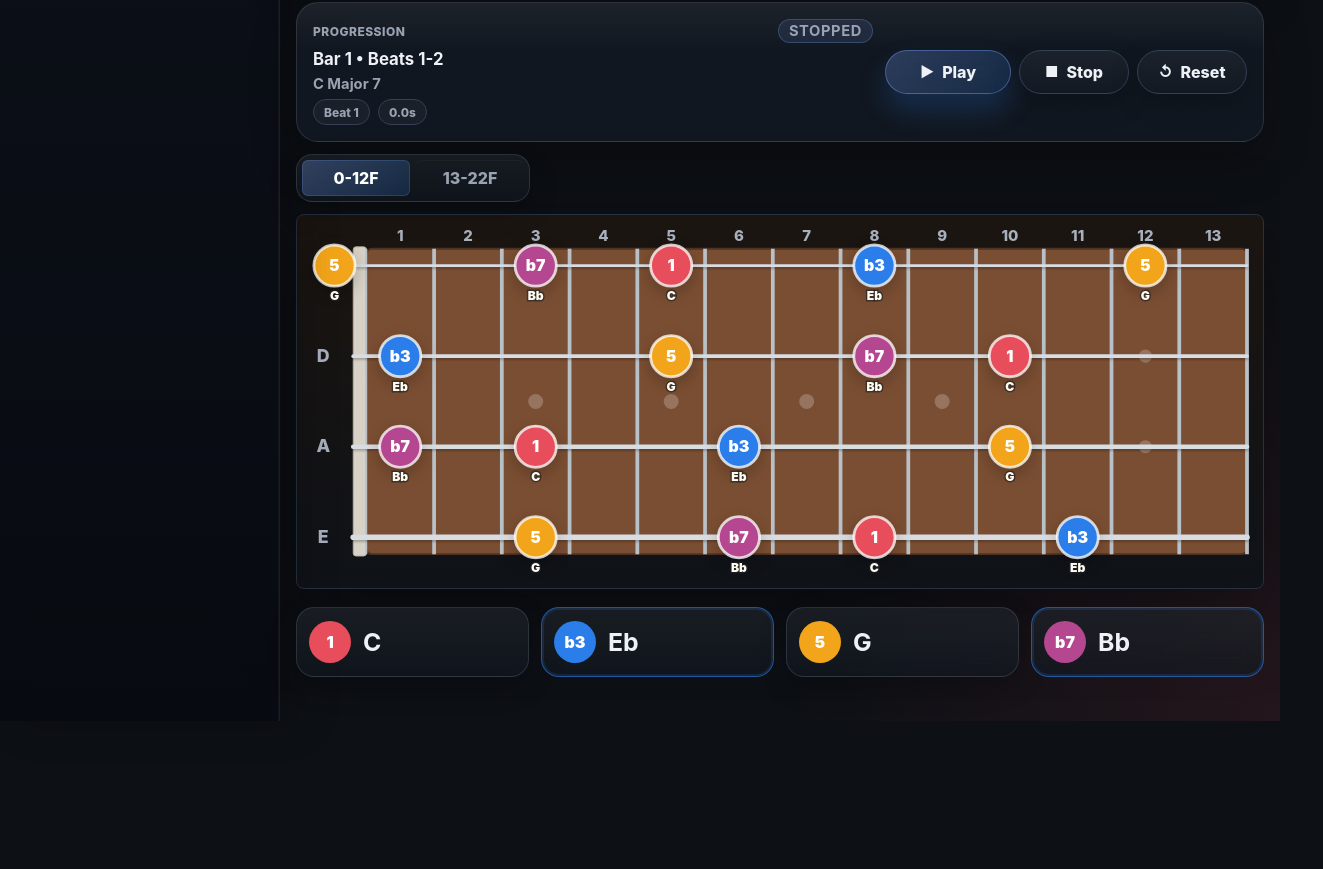
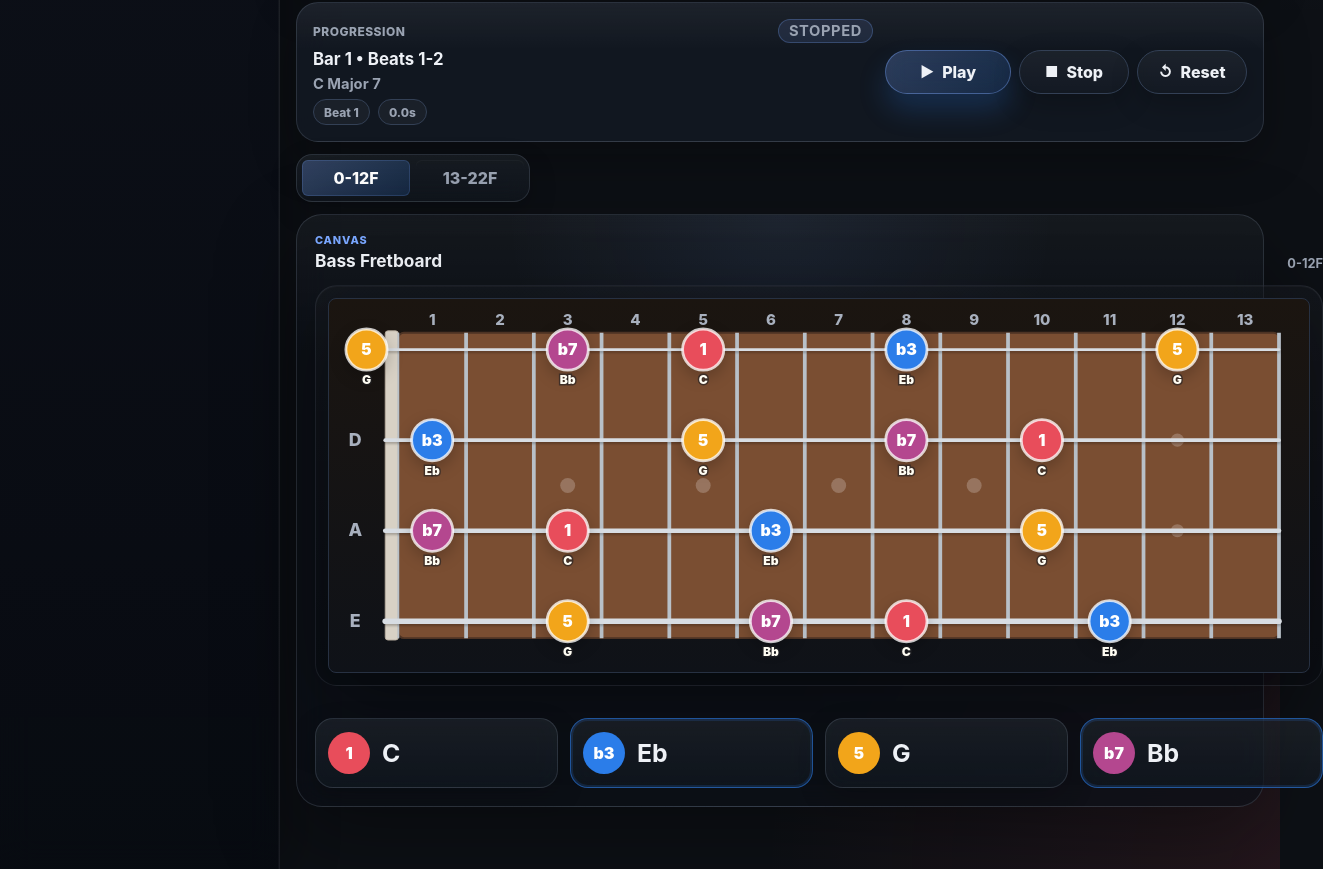
Before and after one commit to muu-ima/muu-fret-degree, a Next.js app: page / in a window 1280 px wide. Shown: the part 656-1525 px from the top of the page, 1323 px wide, since content can reach past the window. Before the commit the page ends 1377 px from the top, so only its background shows below. Built offline with nearby package versions, Linux system fonts and the light colour scheme.

Commit message:
Add fretboard canvas shell

```diff
--- a/app/components/PracticeWorkspace.tsx
+++ b/app/components/PracticeWorkspace.tsx
@@ -365,6 +365,16 @@ export function PracticeWorkspace({ showProgressionEditor, pageMode }: PracticeW
         onSelectFretRange={setSelectedFretRangeId}
       />
 
+      <section className="fretboardCanvas">
+        <div className="fretboardCanvasHeader">
+          <div>
+            <p className="fretboardCanvasEyebrow">Canvas</p>
+            <strong>Bass Fretboard</strong>
+          </div>
+          <span>{selectedFretRange.label}</span>
+        </div>
+
+        <div className="fretboardCanvasStage">
           <BassFretboard
             notes={notes}
             tuning={tuning}
@@ -377,8 +387,12 @@ export function PracticeWorkspace({ showProgressionEditor, pageMode }: PracticeW
             fretRange={selectedFretRange}
             onPlayNote={playNote}
           />
+        </div>
 
+        <div className="fretboardCanvasFooter">
           <ChordDegreeStrip chordNotes={chordNotes} showGuideTones={showGuideTones} />
+        </div>
+      </section>
     </main>
   );
 }
--- a/app/globals.css
+++ b/app/globals.css
@@ -430,6 +430,12 @@ input {
     text-align: left;
   }
 
+  .fretboardCanvasHeader {
+    align-items: start;
+    flex-direction: column;
+    gap: 6px;
+  }
+
   .controlsColumnSecondary {
     grid-template-columns: 1fr;
   }
@@ -608,6 +614,63 @@ select:focus-visible,
   background: linear-gradient(135deg, rgba(122, 167, 255, 0.28), rgba(43, 125, 233, 0.18));
   color: #fff;
   box-shadow: inset 0 0 0 1px rgba(122, 167, 255, 0.18);
+}
+
+.fretboardCanvas {
+  display: grid;
+  gap: 14px;
+  margin-bottom: 18px;
+  padding: 18px;
+  border: 1px solid var(--glass-border);
+  border-radius: 26px;
+  background:
+    radial-gradient(circle at top, rgba(122, 167, 255, 0.08), transparent 36%),
+    linear-gradient(180deg, rgba(255, 255, 255, 0.04), transparent 24%),
+    rgba(12, 16, 23, 0.72);
+  box-shadow: 0 28px 80px rgba(0, 0, 0, 0.34);
+  backdrop-filter: blur(16px);
+}
+
+.fretboardCanvasHeader {
+  display: flex;
+  align-items: end;
+  justify-content: space-between;
+  gap: 16px;
+}
+
+.fretboardCanvasEyebrow {
+  margin: 0 0 4px;
+  color: var(--focus);
+  font-size: 0.68rem;
+  font-weight: 800;
+  letter-spacing: 0.08em;
+  text-transform: uppercase;
+}
+
+.fretboardCanvasHeader strong {
+  display: block;
+  font-size: 1.08rem;
+  line-height: 1.15;
+}
+
+.fretboardCanvasHeader span {
+  color: var(--muted);
+  font-size: 0.8rem;
+  font-weight: 700;
+}
+
+.fretboardCanvasStage {
+  padding: 12px;
+  border: 1px solid rgba(154, 171, 196, 0.12);
+  border-radius: 22px;
+  background:
+    linear-gradient(180deg, rgba(255, 255, 255, 0.03), transparent),
+    rgba(10, 14, 20, 0.42);
+  box-shadow: inset 0 1px 0 rgba(255, 255, 255, 0.03);
+}
+
+.fretboardCanvasFooter {
+  display: grid;
 }
 
 .fretboardShell {
```
Lines whose indentation alone changed are shown as unchanged.
